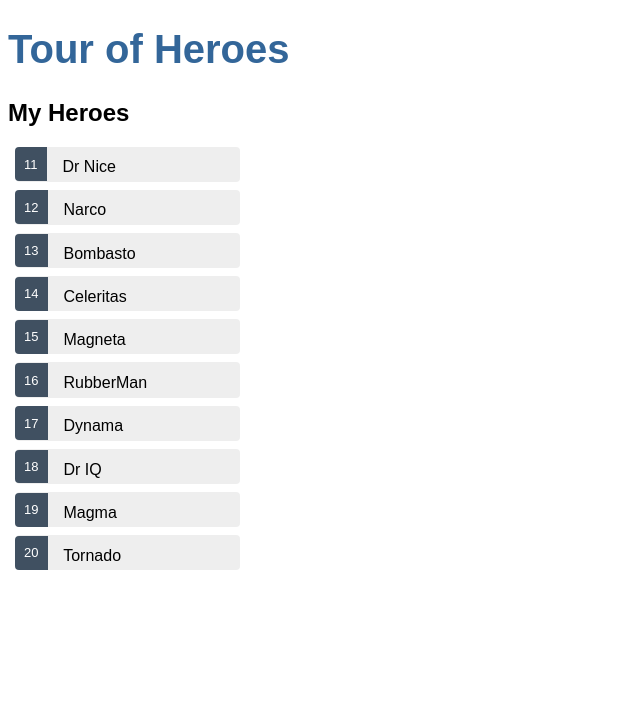
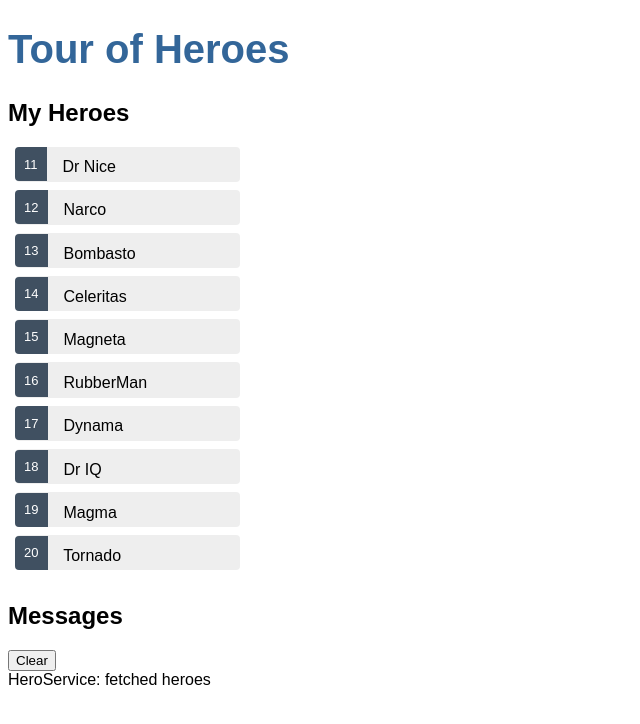
Before and after one commit to Stegnerd/angular_tour_heroes, an Angular app: page / in a window 1280 px wide. Shown: the top 724 px of the page, without its empty margins (0-640 px from the left). Built offline with nearby package versions, Linux system fonts and the light colour scheme.

Commit message:
1. added message component 2. implemented message service in components

```diff
--- a/src/app/app.component.html
+++ b/src/app/app.component.html
@@ -1,2 +1,3 @@
 <h1>{{ title }}</h1>
 <app-heroes></app-heroes>
+<app-messages></app-messages>
--- a/src/app/app.module.ts
+++ b/src/app/app.module.ts
@@ -6,9 +6,10 @@
 import { AppComponent } from './app.component';
 import { HeroesComponent } from './heroes/heroes.component';
 import { HeroDetailComponent } from './hero-detail/hero-detail.component';
+import { MessagesComponent } from './messages/messages.component';
 
 @NgModule({
-  declarations: [AppComponent, HeroesComponent, HeroDetailComponent],
+  declarations: [AppComponent, HeroesComponent, HeroDetailComponent, MessagesComponent],
   imports: [BrowserModule, FormsModule, AppRoutingModule],
   providers: [],
   bootstrap: [AppComponent],
--- a/src/app/hero.service.ts
+++ b/src/app/hero.service.ts
@@ -4,11 +4,13 @@
 import { Hero } from './hero';
 import { HEROES } from './mock-heroes';
 
+import { MessageService } from './message.service';
+
 @Injectable({
   providedIn: 'root',
 })
 export class HeroService {
-  constructor() {}
+  constructor(private messageService: MessageService) {}
 
   /**
    * Returns an observable arrary of heroes
@@ -17,6 +19,7 @@
    */
   getHeroes(): Observable<Hero[]> {
     // of emits a single value, array of Heroes from the body of an http response
+    this.messageService.add('HeroService: fetched heroes');
     return of(HEROES);
   }
 }
--- a/src/app/heroes/heroes.component.ts
+++ b/src/app/heroes/heroes.component.ts
@@ -1,6 +1,7 @@
 import { Component, OnInit } from '@angular/core';
 import { Hero } from '../hero';
 import { HeroService } from '../hero.service';
+import { MessageService } from '../message.service';
 
 @Component({
   selector: 'app-heroes',
@@ -10,7 +11,10 @@
 export class HeroesComponent implements OnInit {
   // services injected must have @Injectable on them
   // constructor should be used for simple initilization , shouldn't do any actions
-  constructor(private heroService: HeroService) {}
+  constructor(
+    private heroService: HeroService,
+    private messageService: MessageService
+  ) {}
 
   // This is a lifecycle hook called shortly after creating the a component
   // put inilization 'doing' logic here
@@ -37,5 +41,6 @@
    */
   onSelect(hero: Hero): void {
     this.selectedHero = hero;
+    this.messageService.add(`HeroesComponent: Selected hero id=${hero.id}`);
   }
 }
--- /dev/null
+++ b/src/app/message.service.ts
@@ -0,0 +1,16 @@
+import { Injectable } from '@angular/core';
+
+@Injectable({
+  providedIn: 'root',
+})
+export class MessageService {
+  messages: string[] = [];
+
+  add(message: string) {
+    this.messages.push(message);
+  }
+
+  clear() {
+    this.messages = [];
+  }
+}
--- /dev/null
+++ b/src/app/messages/messages.component.html
@@ -0,0 +1,5 @@
+<div *ngIf="messageService.messages.length">
+  <h2>Messages</h2>
+  <button class="clear" (click)="messageService.clear()">Clear</button>
+  <div *ngFor="let message of messageService.messages">{{ message }}</div>
+</div>
--- /dev/null
+++ b/src/app/messages/messages.component.ts
@@ -0,0 +1,15 @@
+import { Component, OnInit } from '@angular/core';
+
+import { MessageService } from '../message.service';
+
+@Component({
+  selector: 'app-messages',
+  templateUrl: './messages.component.html',
+  styleUrls: ['./messages.component.css'],
+})
+export class MessagesComponent implements OnInit {
+  // service must be public because we are going to bind it to the template
+  constructor(public messageService: MessageService) {}
+
+  ngOnInit(): void {}
+}
```
Also changed, not shown: src/app/messages/messages.component.css (added), 2 other files (tests, documents, lock files or other folders).
